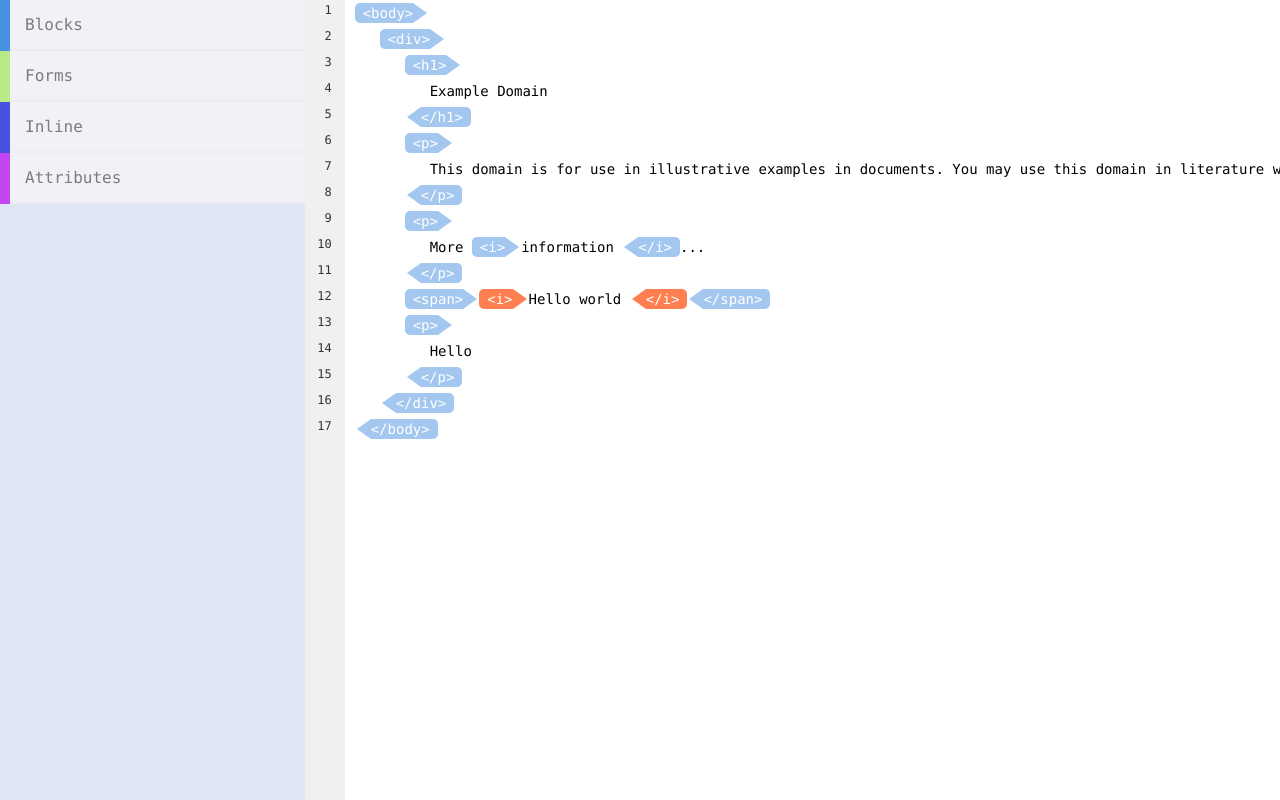
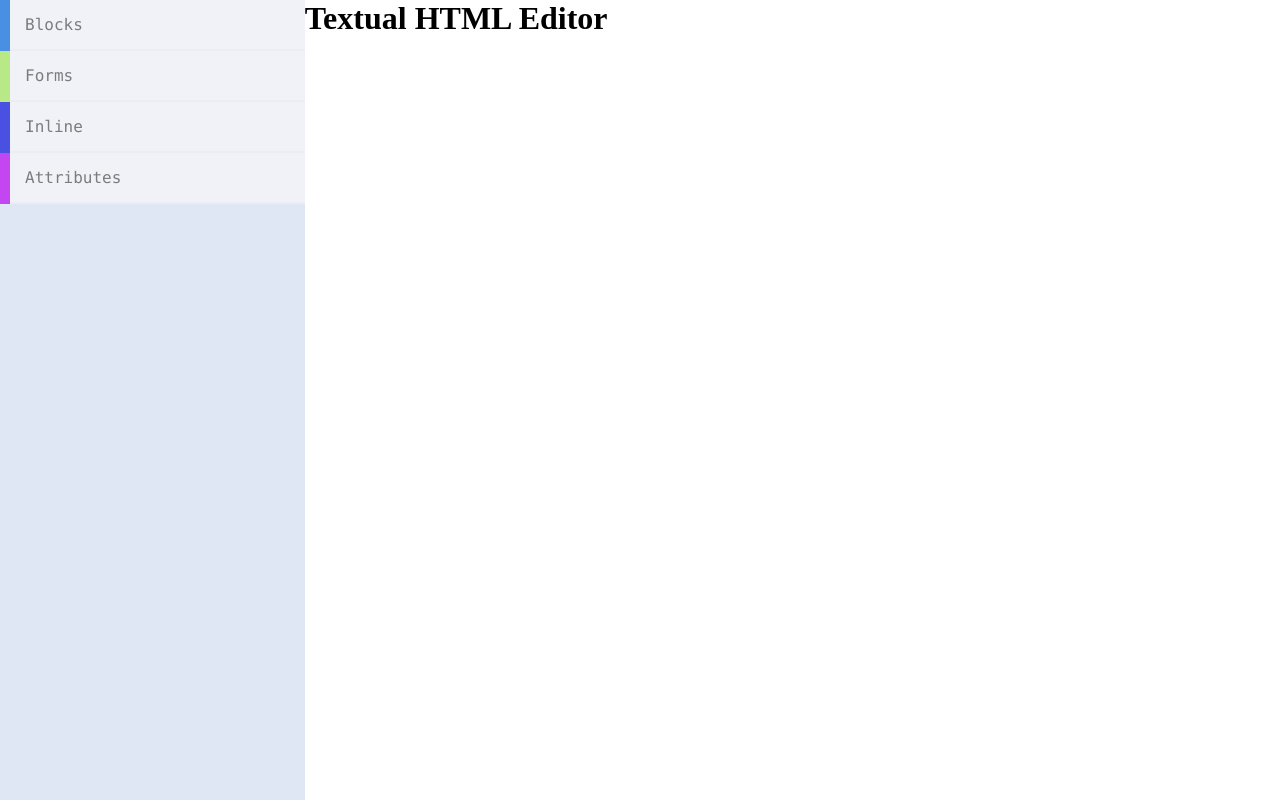
Before and after one commit to France-ioi/visual-html-editor, a React (Create React App) app: page / in a window 1280 px wide. Built offline with nearby package versions, Linux system fonts and the light colour scheme.

Commit message:
Create new TextualHTMLEditor component

```diff
--- a/src/App.tsx
+++ b/src/App.tsx
@@ -10,6 +10,7 @@ import {
 } from "react-beautiful-dnd"
 import {DragDropContext} from "react-beautiful-dnd"
 import {createElement, deleteElement, moveElement} from "./store/features/editors/visualHTML"
+import TextualHTMLEditor from "./features/editors/TextualHTMLEditor";
 
 // Used to cancel transition animation for certain draggables
 export function getDragStyle(style: DraggingStyle | NotDraggingStyle | undefined, snapshot: DraggableStateSnapshot) {
@@ -25,9 +26,15 @@ export function getDragStyle(style: DraggingStyle | NotDraggingStyle | undefined
   return style
 }
 
+enum EditorType {
+  Textual,
+  Visual
+}
+
 function App() {
   const categories = useAppSelector(state => state.blocksReducer.categories)
   const editorConfig = useAppSelector(state => state.visualHTMLReducer.codeElements)
+  const editorType = EditorType.Textual
   const dispatch = useAppDispatch()
 
   const onDragEnd = (result: DropResult) => {
@@ -50,7 +57,12 @@ function App() {
     <div className="App">
       <DragDropContext onDragEnd={onDragEnd} onDragUpdate={onDragUpdate}>
         <BlocksToolbox categories={categories}/>
-        <VisualHTMLEditor elements={editorConfig}/>
+        {
+          editorType === 1 ?
+            <VisualHTMLEditor elements={editorConfig}/>
+            :
+            <TextualHTMLEditor/>
+        }
       </DragDropContext>
     </div>
   )
--- /dev/null
+++ b/src/features/editors/TextualHTMLEditor.tsx
@@ -0,0 +1,9 @@
+import './TextualHTMLEditor.css'
+
+function TextualHTMLEditor() {
+  return (
+    <h1>Textual HTML Editor</h1>
+  )
+}
+
+export default TextualHTMLEditor
```
Also changed, not shown: src/features/editors/TextualHTMLEditor.css (added).
